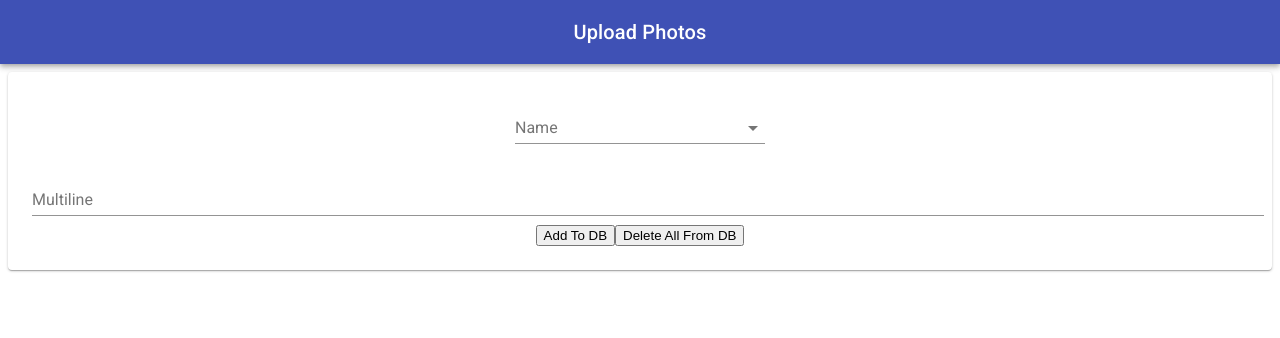
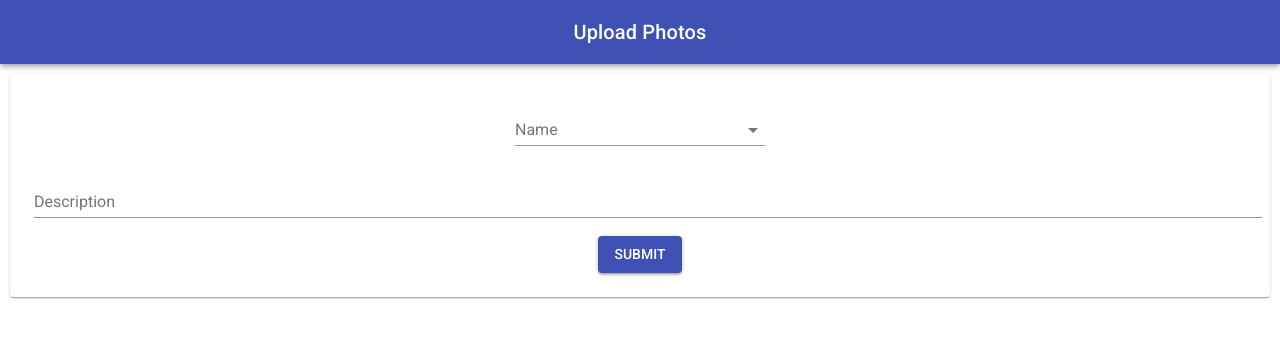
Before and after one commit to ndomenic/travel-portal, a React (Create React App) app in the folder client/: page / in a window 1280 px wide. Shown: the top 338 px of the page. Built offline with nearby package versions, Linux system fonts and the light colour scheme; no server answers.

Commit message:
Added a submit button and changed a few other things

```diff
--- a/client/src/App.css
+++ b/client/src/App.css
@@ -3,5 +3,5 @@
 }
 
 .Card {
-	margin: 8px;
+	margin: 10px;
 }
--- a/client/src/App.js
+++ b/client/src/App.js
@@ -1,11 +1,25 @@
 import React, { Component } from 'react';
 import Card from '@material-ui/core/Card';
 import CardContent from '@material-ui/core/CardContent';
+import Button from '@material-ui/core/Button';
+import { withStyles } from '@material-ui/core/styles';
 import './App.css';
 import axios from 'axios';
 import TopBar from './TopBar';
 import SelectName from './SelectName';
 import Description from './Description';
+
+const styles = theme => ({
+  button: {
+    marginTop: 0,
+  }
+});
+
+const SubmitButton = withStyles({
+  root: {
+    marginTop: '10px'
+  }
+})(Button);
 
 class App extends Component {
   constructor (props) {
@@ -13,8 +27,6 @@ class App extends Component {
 
     //Bind the class functions
     this.getFromDB = this.getFromDB.bind(this);
-    this.addToDB = this.addToDB.bind(this);
-    this.deleteAllFromDB = this.deleteAllFromDB.bind(this);
 
     this.getFromDB();
   }
@@ -24,17 +36,9 @@ class App extends Component {
     .then(response => console.log(response.data["rows"]))
   }
 
-  addToDB() {
-    axios.post(process.env.REACT_APP_API + '/addToDB');
-    this.getFromDB();
-  }
+  render() {
+    const { classes } = this.props;
 
-  deleteAllFromDB() {
-    axios.post(process.env.REACT_APP_API + '/deleteAllFromDB');
-    this.getFromDB();
-  }
-
-  render() {
     return (
       <div className="App">
         <header>
@@ -48,14 +52,9 @@ class App extends Component {
               <CardContent>
                 <SelectName/>
                 <Description/>
-                <button
-                  onClick={this.addToDB}>
-                  Add To DB
-                </button>
-                <button
-                  onClick={this.deleteAllFromDB}>
-                  Delete All From DB
-                </button>
+                <SubmitButton variant="contained" color="primary">
+                  Submit
+                </SubmitButton>
               </CardContent>
             </Card>
           </form>
--- a/client/src/Description.jsx
+++ b/client/src/Description.jsx
@@ -30,7 +30,7 @@ class Description extends Component {
   		<div>
         <TextField
           id="standard-multiline-flexible"
-          label="Multiline"
+          label="Description"
           multiline
           fullWidth
           rowsMax="99"
```
